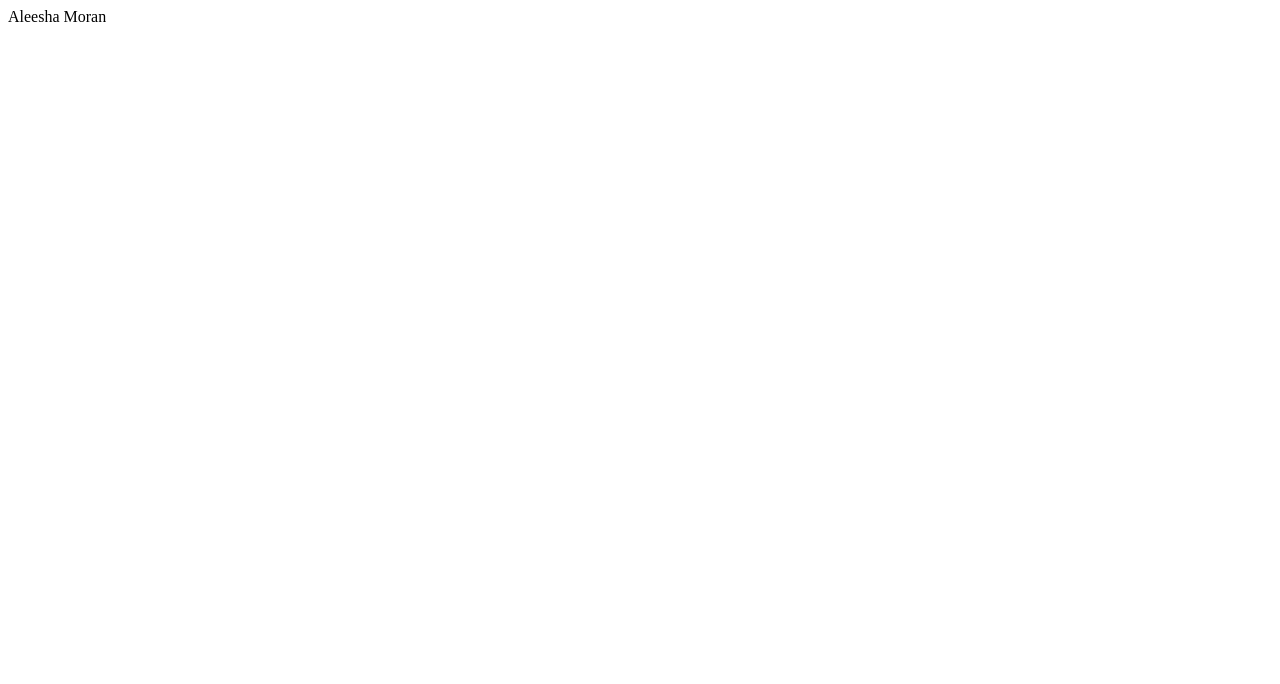
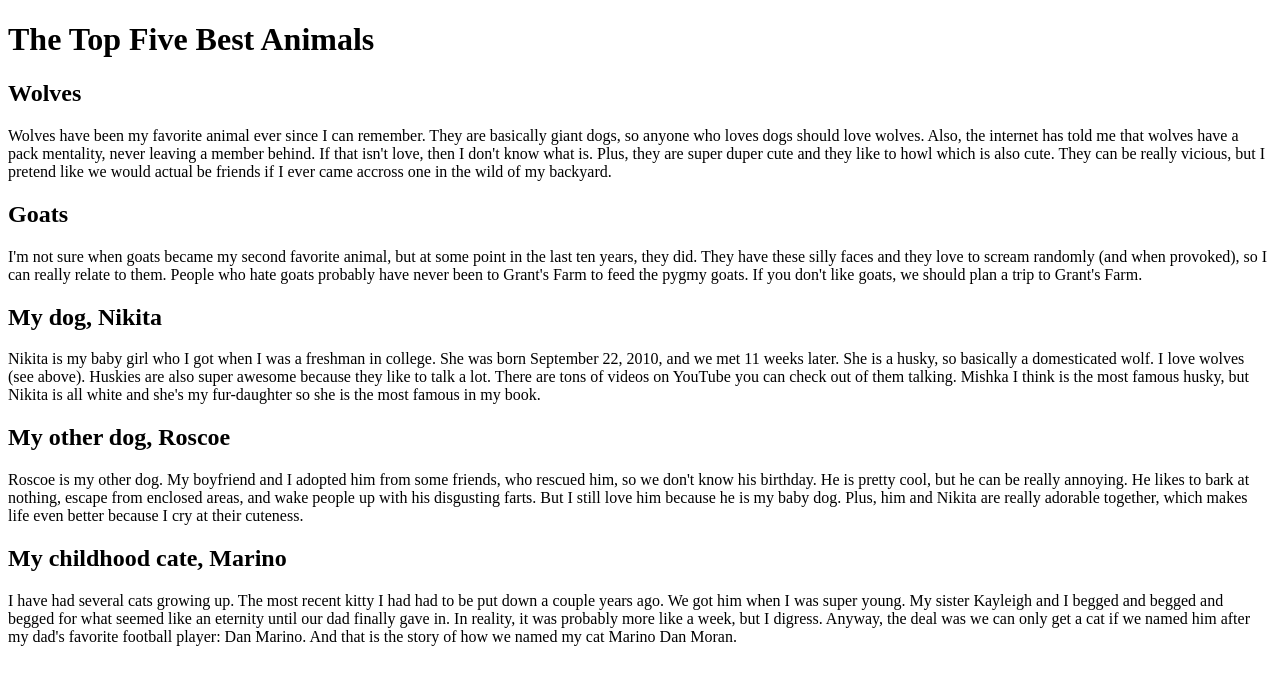
Before and after one commit to aleesham/html-me-something, a plain HTML site: page index.html in a window 1280 px wide. Drawn offline with Linux system fonts and the light colour scheme.

Commit message:
Finished paragraphs; need to add photos, text structure, etc.

```diff
--- a/index.html
+++ b/index.html
@@ -1 +1,22 @@
-<p>Aleesha Moran</p>
+<!DOCTYPE html>
+<html>
+    <head>
+
+    </head>
+
+    <body>
+        <h1> The Top Five Best Animals </h1>
+
+        <h2>Wolves</h2>
+            <p>Wolves have been my favorite animal ever since I can remember. They are basically giant dogs, so anyone who loves dogs should love wolves. Also, the internet has told me that wolves have a pack mentality, never leaving a member behind. If that isn't love, then I don't know what is. Plus, they are super duper cute and they like to howl which is also cute. They can be really vicious, but I pretend like we would actual be friends if I ever came accross one in the wild of my backyard.</p>
+        <h2>Goats</h2>
+            <p>I'm not sure when goats became my second favorite animal, but at some point in the last ten years, they did. They have these silly faces and they love to scream randomly (and when provoked), so I can really relate to them. People who hate goats probably have never been to Grant's Farm to feed the pygmy goats. If you don't like goats, we should plan a trip to Grant's Farm.</p>
+        <h2>My dog, Nikita</h2>
+            <p>Nikita is my baby girl who I got when I was a freshman in college. She was born September 22, 2010, and we met 11 weeks later. She is a husky, so basically a domesticated wolf. I love wolves (see above). Huskies are also super awesome because they like to talk a lot. There are tons of videos on YouTube you can check out of them talking. Mishka I think is the most famous husky, but Nikita is all white and she's my fur-daughter so she is the most famous in my book.</p>
+        <h2>My other dog, Roscoe</h2>
+            <p>Roscoe is my other dog. My boyfriend and I adopted him from some friends, who rescued him, so we don't know his birthday. He is pretty cool, but he can be really annoying. He likes to bark at nothing, escape from enclosed areas, and wake people up with his disgusting farts. But I still love him because he is my baby dog. Plus, him and Nikita are really adorable together, which makes life even better because I cry at their cuteness.</p>
+        <h2>My childhood cate, Marino</h2>
+            <p>I have had several cats growing up. The most recent kitty I had had to be put down a couple years ago. We got him when I was super young. My sister Kayleigh and I begged and begged and begged for what seemed like an eternity until our dad finally gave in. In reality, it was probably more like a week, but I digress. Anyway, the deal was we can only get a cat if we named him after my dad's favorite football player: Dan Marino. And that is the story of how we named my cat Marino Dan Moran.</p>
+
+    </body>
+</html>
```
